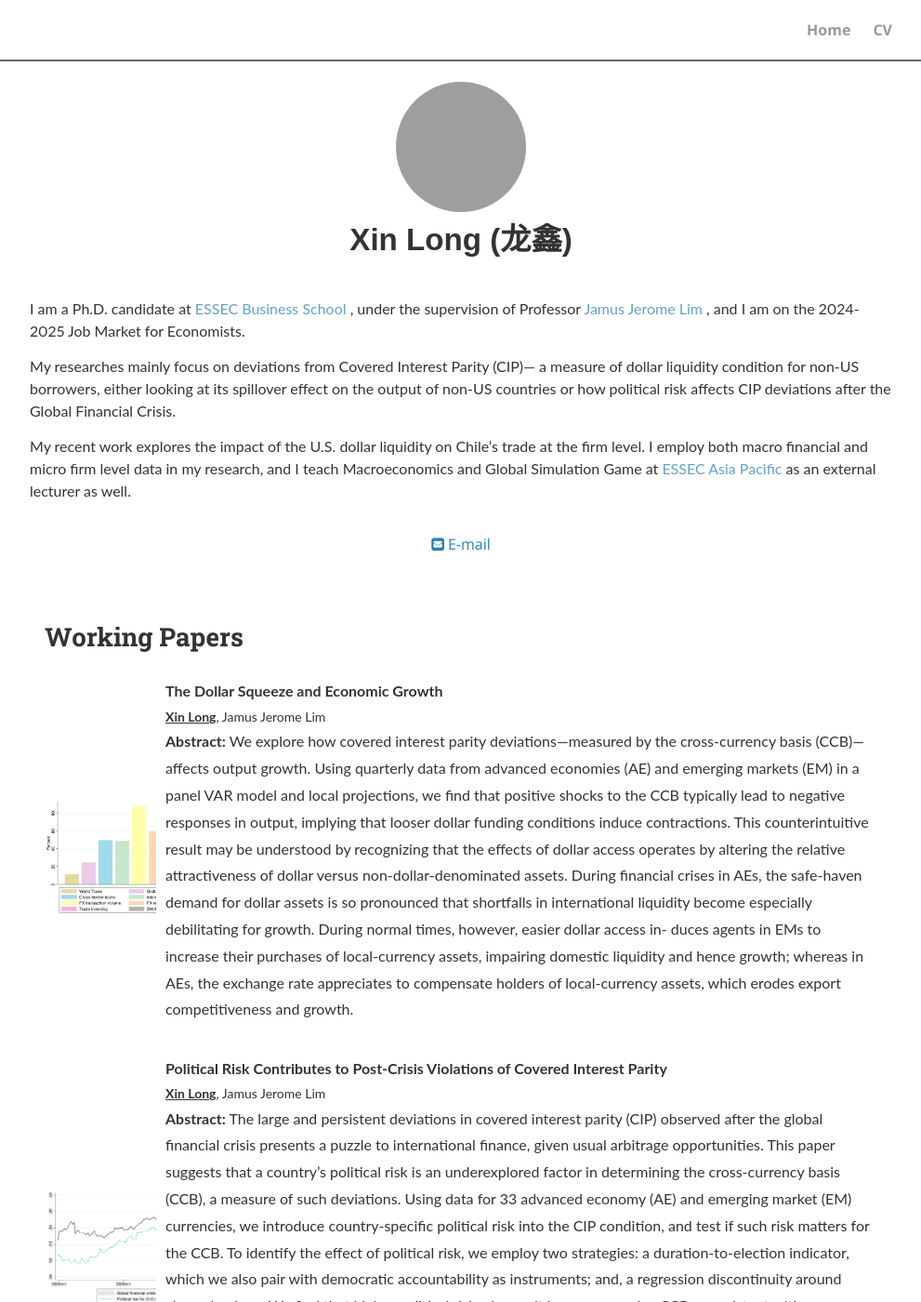
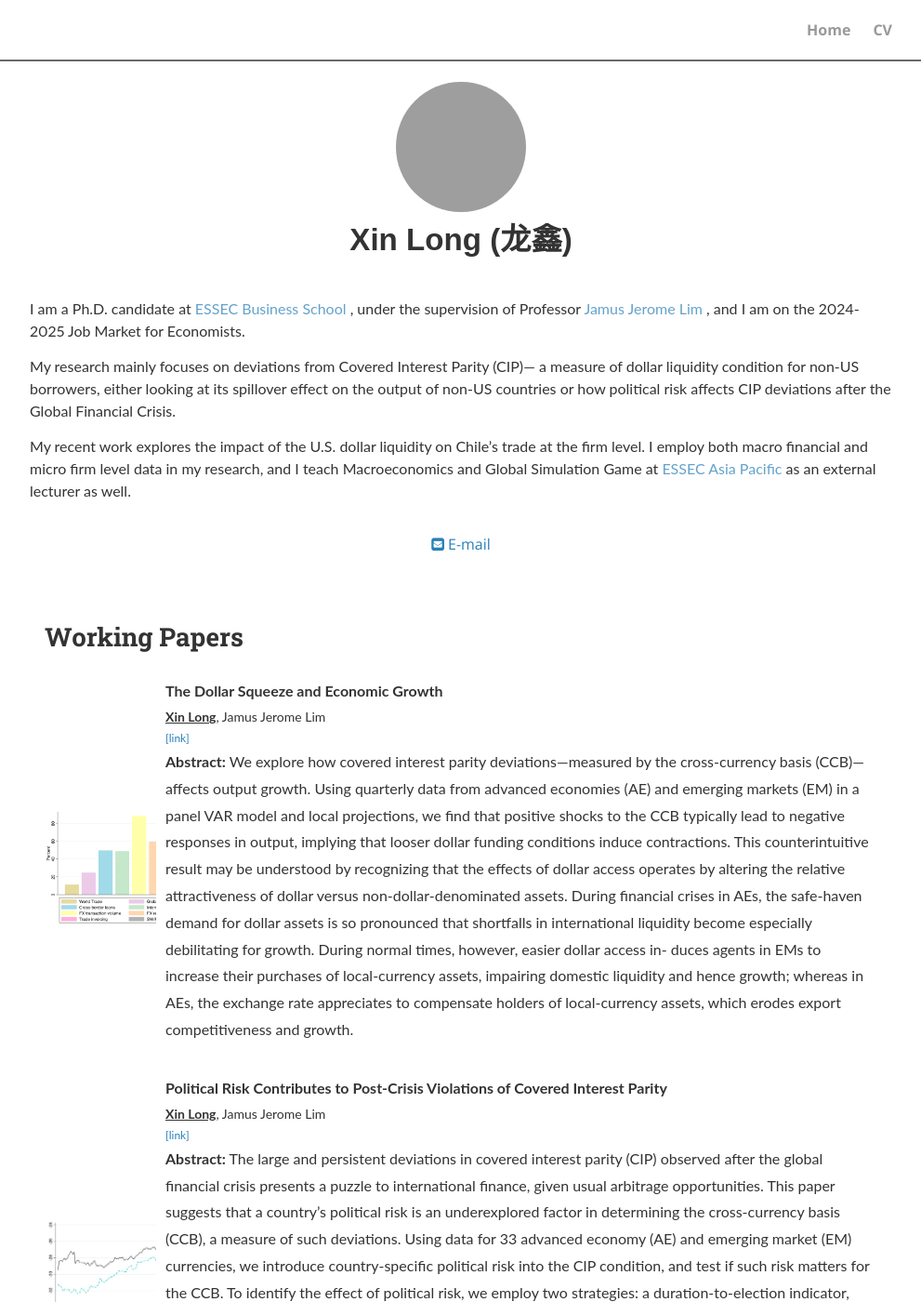
Before and after one commit to longxin94/longdxin94.github.io, a Jekyll site: the page index.html, which Jekyll copies as it is, in a window 1280 px wide and 1400 px high. Shown: the whole window at 93% size, without its empty margins (144-1135 px from the left). Built offline with Jekyll 4.4.1, drawn with Linux system fonts in a browser that asks for light colours; nearby versions of some CDN libraries; a style sheet for code colours, icons or effects is not loaded.

Commit message:
add paper link and change person introduction

```diff
--- a/index.html
+++ b/index.html
@@ -120,7 +120,7 @@
               </a>, and I am on the 2024-2025 Job Market for Economists.
             </p>
             <p>
-              My researches mainly focus on deviations from Covered Interest Parity (CIP)— a measure of dollar liquidity condition for non-US borrowers, either looking at its spillover effect on the output of non-US countries or how political risk affects CIP deviations after the Global Financial Crisis.
+              My research mainly focuses on deviations from Covered Interest Parity (CIP)— a measure of dollar liquidity condition for non-US borrowers, either looking at its spillover effect on the output of non-US countries or how political risk affects CIP deviations after the Global Financial Crisis.
 
             </p>
             <p>
@@ -151,8 +151,8 @@
                   <div class="pubTitle"><b>The Dollar Squeeze and Economic Growth</b></div>
                   <div class="pubAuthor"> <strong><u>Xin Long</u></strong>, Jamus Jerome Lim</div>
 <!--                  <div class="pubConf"><b><iXXX</i></b></div>-->
-<!--                  <div class="pubPDF"><a href="XXX" target="_blank"-->
-<!--                      rel="noopener noreferrer">[link]</a> </div>-->
+                  <div class="pubPDF"><a href="https://longxin94.github.io/papers/The_Dollar_Squeeze.pdf" target="_blank"
+                      rel="noopener noreferrer">[link]</a> </div>
                   <div class="pubAbstract">
                     <p><strong>Abstract:</strong> We explore how covered interest parity deviations—measured by the cross-currency basis (CCB)—affects output growth. Using quarterly data from advanced economies (AE) and emerging markets (EM) in a panel VAR model and local projections, we find that positive shocks to the CCB typically lead to negative responses in output, implying that looser dollar funding conditions induce contractions. This counterintuitive result may be understood by recognizing that the effects of dollar access operates by altering the relative attractiveness of dollar versus non-dollar-denominated assets. During financial crises in AEs, the safe-haven demand for dollar assets is so pronounced that shortfalls in international liquidity become especially debilitating for growth. During normal times, however, easier dollar access in- duces agents in EMs to increase their purchases of local-currency assets, impairing domestic liquidity and hence growth; whereas in AEs, the exchange rate appreciates to compensate holders of local-currency assets, which erodes export competitiveness and growth.</p>
                   </div>
@@ -165,8 +165,8 @@
                   <div class="pubTitle"><b>Political Risk Contributes to Post-Crisis Violations of Covered Interest Parity</b></div>
                   <div class="pubAuthor"> <strong><u>Xin Long</u></strong>, Jamus Jerome Lim</div>
 <!--                  <div class="pubConf"><b><i>XXX</i></b></div>-->
-<!--                  <div class="pubPDF"><a href="XXX" target="_blank"-->
-<!--                      rel="noopener noreferrer">[link]</a> </div>-->
+                  <div class="pubPDF"><a href="https://longxin94.github.io/papers/Political_Risk_Violations_CIP.pdf" target="_blank"
+                      rel="noopener noreferrer">[link]</a> </div>
                   <div class="pubAbstract">
                     <p><strong>Abstract:</strong> The large and persistent deviations in covered interest parity (CIP) observed after the global financial crisis presents a puzzle to international finance, given usual arbitrage opportunities. This paper suggests that a country’s political risk is an underexplored factor in determining the cross-currency basis (CCB), a measure of such deviations. Using data for 33 advanced economy (AE) and emerging market (EM) currencies, we introduce country-specific political risk into the CIP condition, and test if such risk matters for the CCB. To identify the effect of political risk, we employ two strategies: a duration-to-election indicator, which we also pair with democratic accountability as instruments; and, a regression discontinuity around close elections. We find that higher political risks do result in more negative CCBs, consistent with our modified theory. Further explorations reveal that political risks affect CIP deviations differentially in AEs versus EMs, and that international re- serves and dollar swap lines can relieve the effects of political risk. We also show that the results are driven by the effect of unanticipated (rather than systematic) political risk, operating on the synthetic dollar rate. </p>
                   </div>
```
Also changed, not shown: 3 other files.
